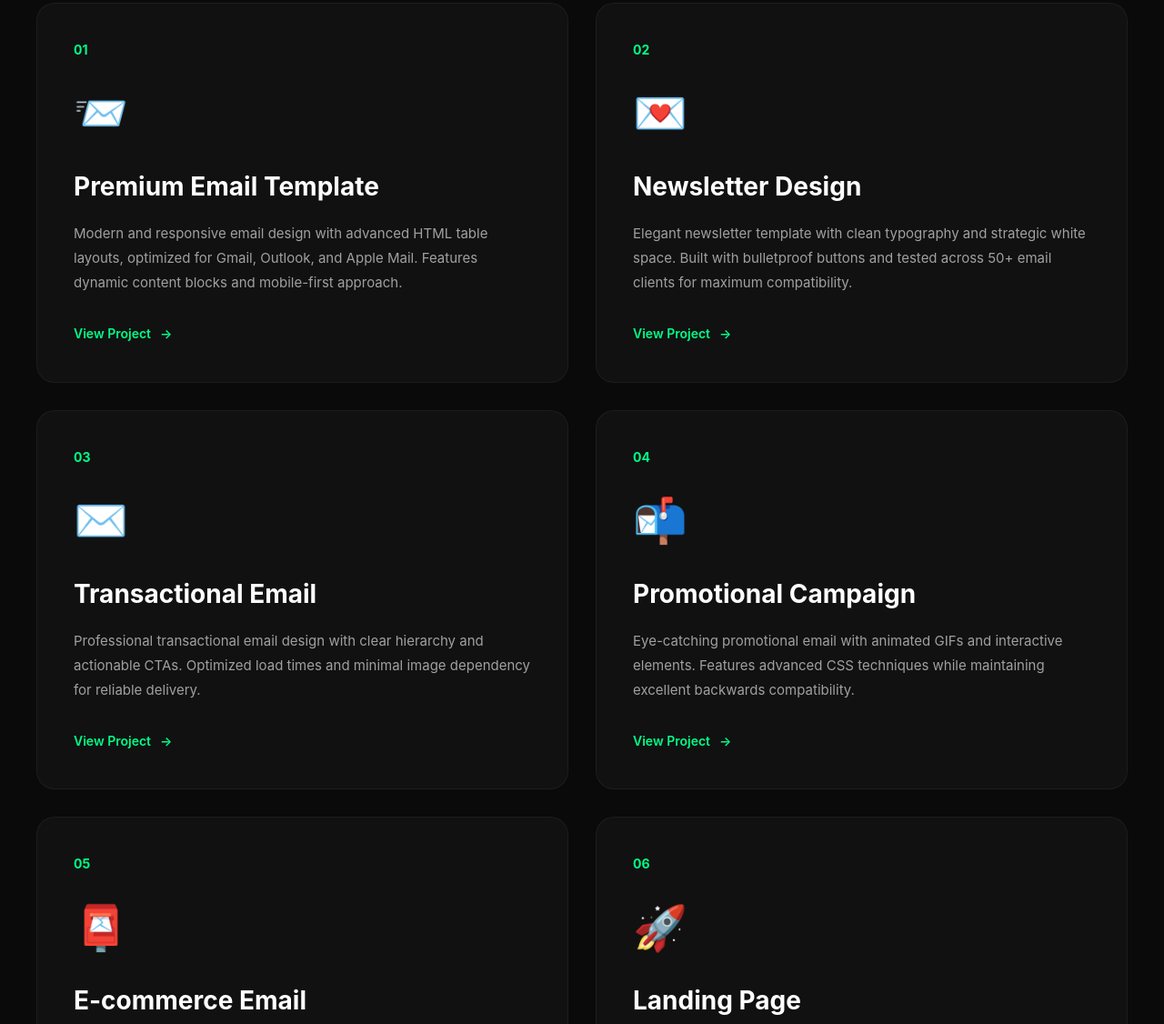
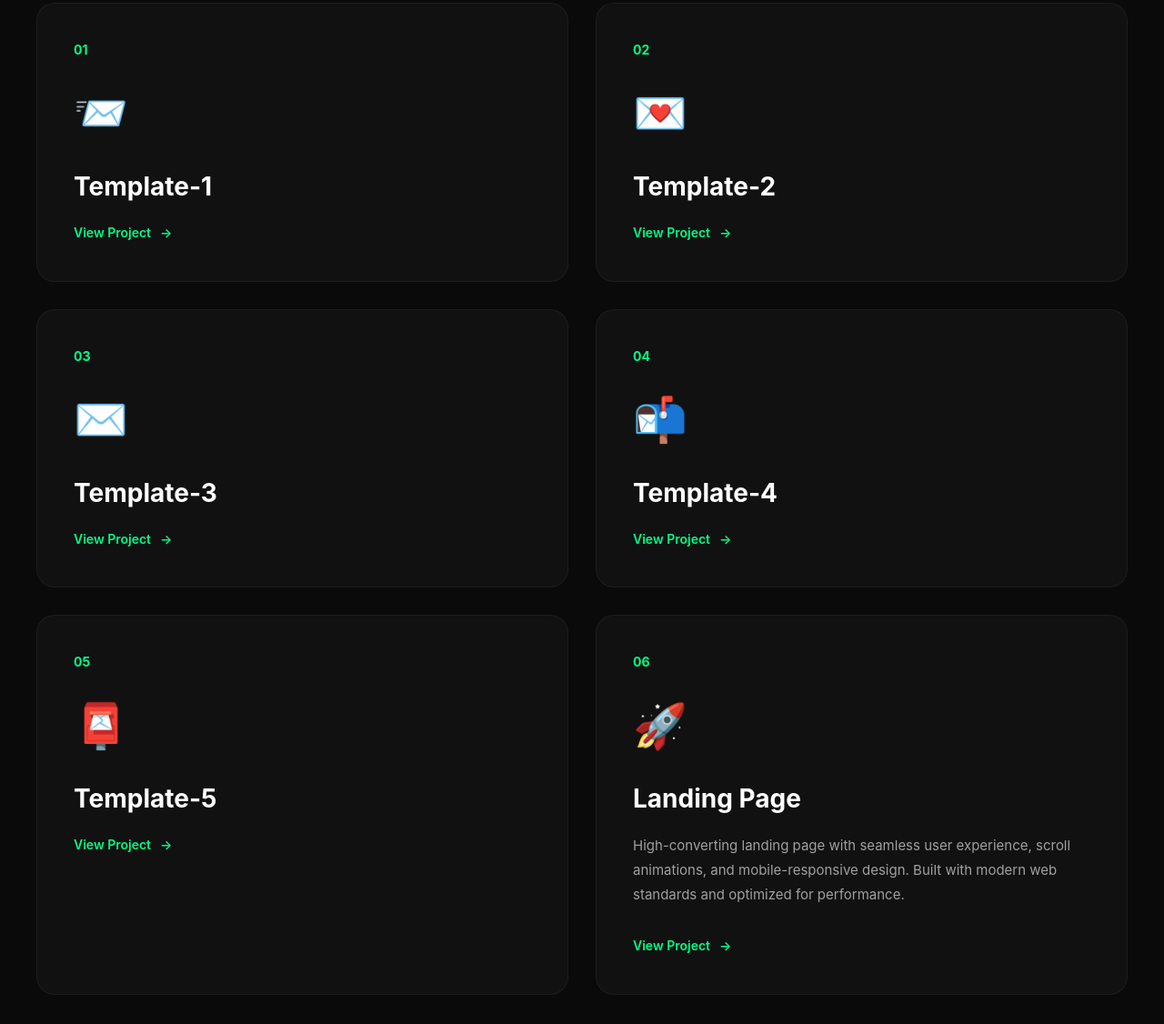
Before and after one commit to manan969/mananmalhotra.github.io, a plain HTML site: page index.html in a window 1280 px wide. Shown: the part 1136-2262 px from the top of the page at 91% size. Drawn offline with Linux system fonts and the light colour scheme.

Commit message:
Update index.html

```diff
--- a/index.html
+++ b/index.html
@@ -1,3 +1,4 @@
+
 <!DOCTYPE html>
 <html lang="en">
 <head>
@@ -564,50 +565,40 @@
                 <div class="project-card reveal">
                     <div class="project-number">01</div>
                     <span class="project-icon">📨</span>
-                    <h3 class="project-title">Premium Email Template</h3>
-                    <p class="project-description">
-                        Modern and responsive email design with advanced HTML table layouts, optimized for Gmail, Outlook, and Apple Mail. Features dynamic content blocks and mobile-first approach.
-                    </p>
+                    <h3 class="project-title">Template-1</h3>
+
                     <a href="mailer-1.html" target="_blank" class="project-link">View Project</a>
                 </div>
 
                 <div class="project-card reveal">
                     <div class="project-number">02</div>
                     <span class="project-icon">💌</span>
-                    <h3 class="project-title">Newsletter Design</h3>
-                    <p class="project-description">
-                        Elegant newsletter template with clean typography and strategic white space. Built with bulletproof buttons and tested across 50+ email clients for maximum compatibility.
-                    </p>
+                    <h3 class="project-title">Template-2</h3>
+
                     <a href="mailer-2.html" target="_blank" class="project-link">View Project</a>
                 </div>
 
                 <div class="project-card reveal">
                     <div class="project-number">03</div>
                     <span class="project-icon">✉️</span>
-                    <h3 class="project-title">Transactional Email</h3>
-                    <p class="project-description">
-                        Professional transactional email design with clear hierarchy and actionable CTAs. Optimized load times and minimal image dependency for reliable delivery.
-                    </p>
+                    <h3 class="project-title">Template-3</h3>
+
                     <a href="mailer-3.html" target="_blank" class="project-link">View Project</a>
                 </div>
 
                 <div class="project-card reveal">
                     <div class="project-number">04</div>
                     <span class="project-icon">📬</span>
-                    <h3 class="project-title">Promotional Campaign</h3>
-                    <p class="project-description">
-                        Eye-catching promotional email with animated GIFs and interactive elements. Features advanced CSS techniques while maintaining excellent backwards compatibility.
-                    </p>
+                    <h3 class="project-title">Template-4</h3>
+
                     <a href="mailer-4.html" target="_blank" class="project-link">View Project</a>
                 </div>
 
                 <div class="project-card reveal">
                     <div class="project-number">05</div>
                     <span class="project-icon">📮</span>
-                    <h3 class="project-title">E-commerce Email</h3>
-                    <p class="project-description">
-                        Conversion-focused e-commerce email template with product showcases, social proof elements, and strategic placement of multiple CTAs for maximum engagement.
-                    </p>
+                    <h3 class="project-title">Template-5</h3>
+
                     <a href="mailer-5.html" target="_blank" class="project-link">View Project</a>
                 </div>
 
```
